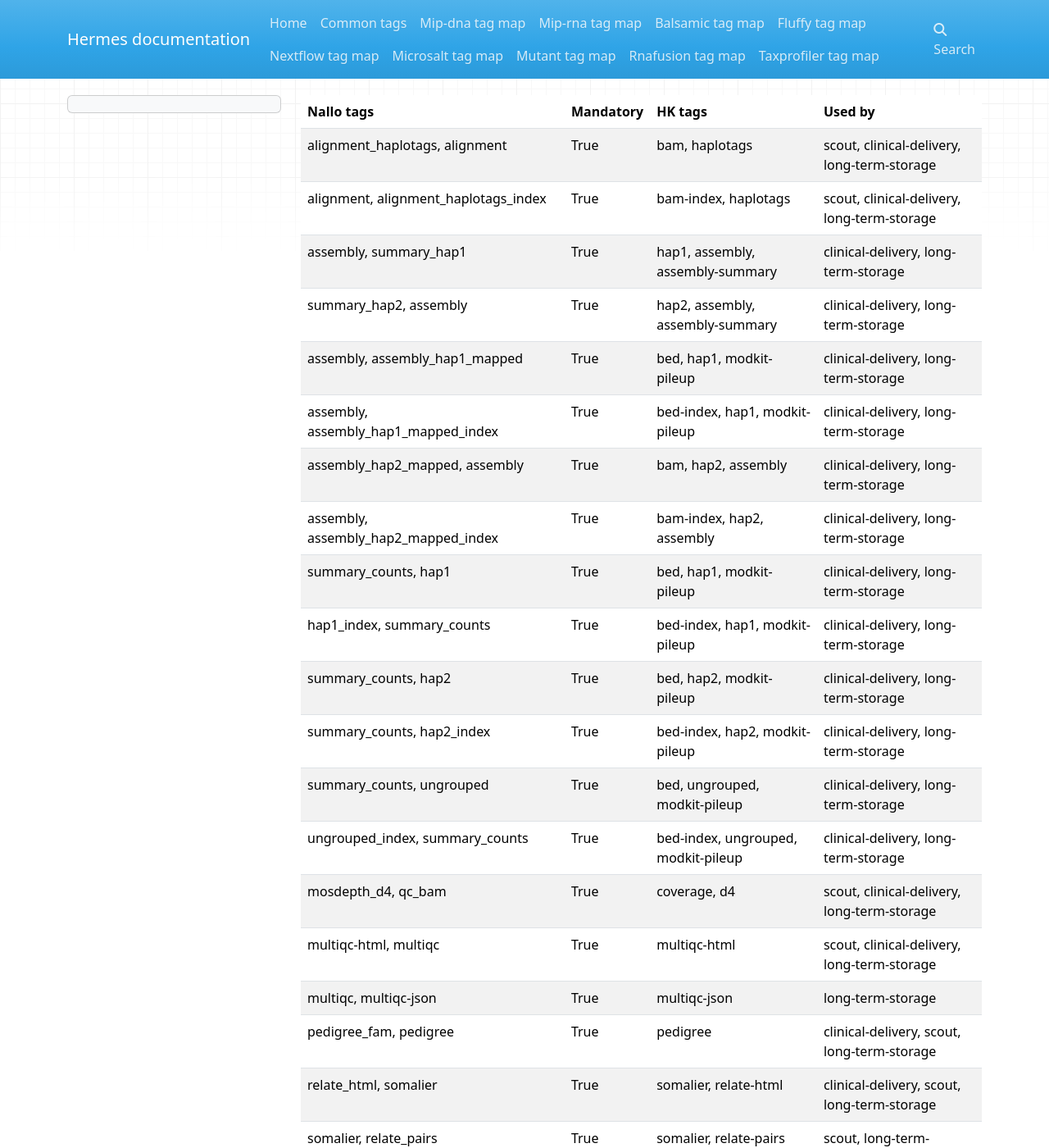
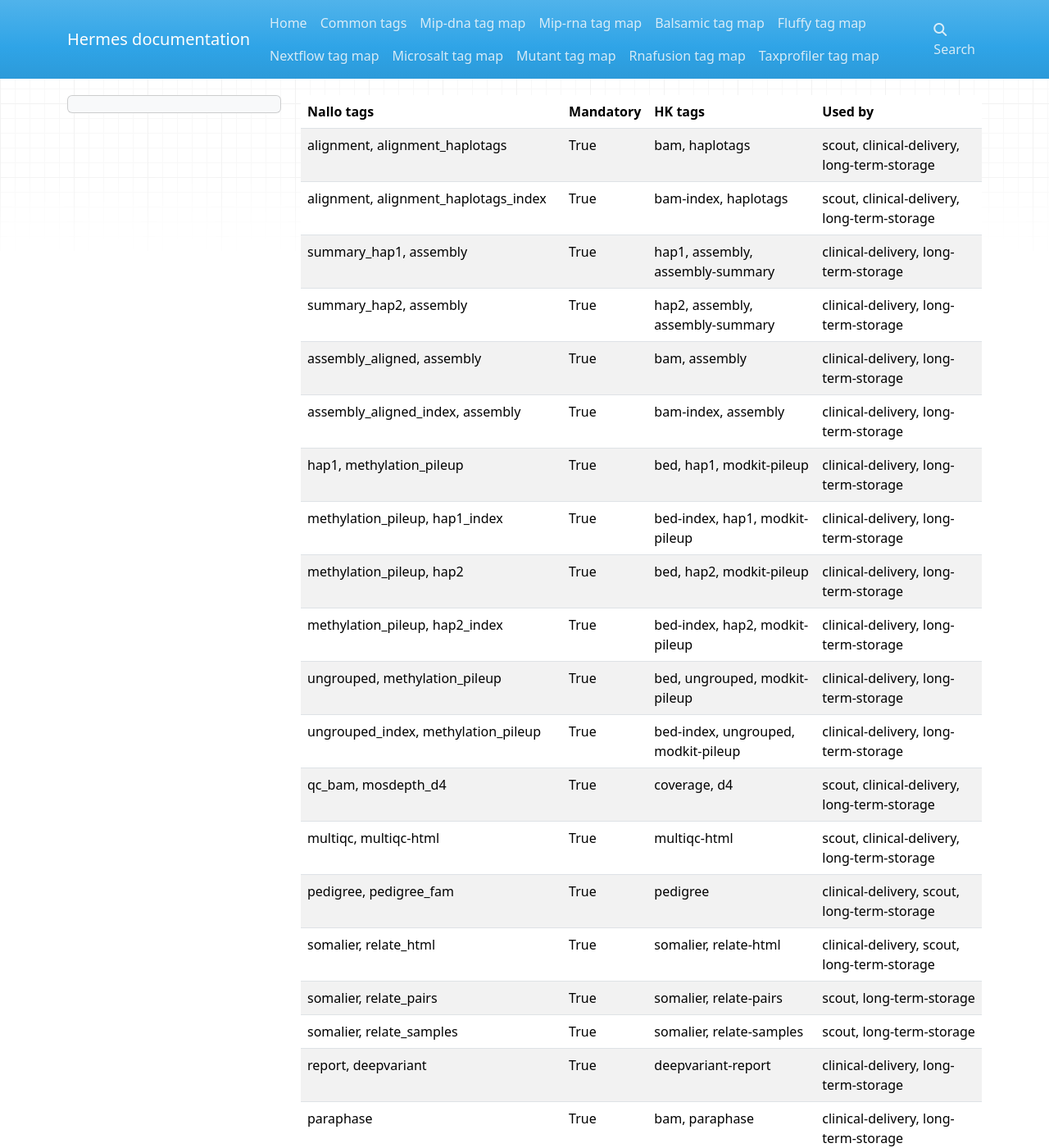
Before and after one commit to Clinical-Genomics/hermes, an MkDocs documentation site: the page built from docs/nallo_map.md, in a window 1280 px wide and 1400 px high. Shown: the whole window at 82% size. Built offline with MkDocs 1.6.1, drawn with Linux system fonts in a browser that asks for light colours; nearby versions of some CDN libraries; some of the changed text lies outside the part shown.

Commit message:
update nallo docs

```diff
--- a/docs/nallo_map.md
+++ b/docs/nallo_map.md
@@ -1,49 +1,47 @@
 | Nallo tags                                          | Mandatory   | HK tags                             | Used by                                     |
 |-----------------------------------------------------|-------------|-------------------------------------|---------------------------------------------|
-| alignment_haplotags, alignment                      | True        | bam, haplotags                      | scout, clinical-delivery, long-term-storage |
+| alignment, alignment_haplotags                      | True        | bam, haplotags                      | scout, clinical-delivery, long-term-storage |
 | alignment, alignment_haplotags_index                | True        | bam-index, haplotags                | scout, clinical-delivery, long-term-storage |
-| assembly, summary_hap1                              | True        | hap1, assembly, assembly-summary    | clinical-delivery, long-term-storage        |
+| summary_hap1, assembly                              | True        | hap1, assembly, assembly-summary    | clinical-delivery, long-term-storage        |
 | summary_hap2, assembly                              | True        | hap2, assembly, assembly-summary    | clinical-delivery, long-term-storage        |
-| assembly, assembly_hap1_mapped                      | True        | bed, hap1, modkit-pileup            | clinical-delivery, long-term-storage        |
-| assembly, assembly_hap1_mapped_index                | True        | bed-index, hap1, modkit-pileup      | clinical-delivery, long-term-storage        |
-| assembly_hap2_mapped, assembly                      | True        | bam, hap2, assembly                 | clinical-delivery, long-term-storage        |
-| assembly, assembly_hap2_mapped_index                | True        | bam-index, hap2, assembly           | clinical-delivery, long-term-storage        |
-| summary_counts, hap1                                | True        | bed, hap1, modkit-pileup            | clinical-delivery, long-term-storage        |
-| hap1_index, summary_counts                          | True        | bed-index, hap1, modkit-pileup      | clinical-delivery, long-term-storage        |
-| summary_counts, hap2                                | True        | bed, hap2, modkit-pileup            | clinical-delivery, long-term-storage        |
-| summary_counts, hap2_index                          | True        | bed-index, hap2, modkit-pileup      | clinical-delivery, long-term-storage        |
-| summary_counts, ungrouped                           | True        | bed, ungrouped, modkit-pileup       | clinical-delivery, long-term-storage        |
-| ungrouped_index, summary_counts                     | True        | bed-index, ungrouped, modkit-pileup | clinical-delivery, long-term-storage        |
-| mosdepth_d4, qc_bam                                 | True        | coverage, d4                        | scout, clinical-delivery, long-term-storage |
-| multiqc-html, multiqc                               | True        | multiqc-html                        | scout, clinical-delivery, long-term-storage |
-| multiqc, multiqc-json                               | True        | multiqc-json                        | long-term-storage                           |
-| pedigree_fam, pedigree                              | True        | pedigree                            | clinical-delivery, scout, long-term-storage |
-| relate_html, somalier                               | True        | somalier, relate-html               | clinical-delivery, scout, long-term-storage |
+| assembly_aligned, assembly                          | True        | bam, assembly                       | clinical-delivery, long-term-storage        |
+| assembly_aligned_index, assembly                    | True        | bam-index, assembly                 | clinical-delivery, long-term-storage        |
+| hap1, methylation_pileup                            | True        | bed, hap1, modkit-pileup            | clinical-delivery, long-term-storage        |
+| methylation_pileup, hap1_index                      | True        | bed-index, hap1, modkit-pileup      | clinical-delivery, long-term-storage        |
+| methylation_pileup, hap2                            | True        | bed, hap2, modkit-pileup            | clinical-delivery, long-term-storage        |
+| methylation_pileup, hap2_index                      | True        | bed-index, hap2, modkit-pileup      | clinical-delivery, long-term-storage        |
+| ungrouped, methylation_pileup                       | True        | bed, ungrouped, modkit-pileup       | clinical-delivery, long-term-storage        |
+| ungrouped_index, methylation_pileup                 | True        | bed-index, ungrouped, modkit-pileup | clinical-delivery, long-term-storage        |
+| qc_bam, mosdepth_d4                                 | True        | coverage, d4                        | scout, clinical-delivery, long-term-storage |
+| multiqc, multiqc-html                               | True        | multiqc-html                        | scout, clinical-delivery, long-term-storage |
+| pedigree, pedigree_fam                              | True        | pedigree                            | clinical-delivery, scout, long-term-storage |
+| somalier, relate_html                               | True        | somalier, relate-html               | clinical-delivery, scout, long-term-storage |
 | somalier, relate_pairs                              | True        | somalier, relate-pairs              | scout, long-term-storage                    |
 | somalier, relate_samples                            | True        | somalier, relate-samples            | scout, long-term-storage                    |
-| deepvariant, report                                 | True        | deepvariant-report                  | clinical-delivery, long-term-storage        |
+| report, deepvariant                                 | True        | deepvariant-report                  | clinical-delivery, long-term-storage        |
 | paraphase                                           | True        | bam, paraphase                      | clinical-delivery, long-term-storage        |
 | paraphase_index, paraphase                          | True        | bam-index, paraphase                | clinical-delivery, long-term-storage        |
 | json, paraphase                                     | True        | paraphase, json                     | clinical-delivery, long-term-storage        |
-| vcf, paraphase                                      | False       | bam-index, paraphase, vcf           | clinical-delivery, long-term-storage        |
-| vcf_index, paraphase                                | False       | bam-index, paraphase, vcf-index     | clinical-delivery, long-term-storage        |
+| vcf, paraphase                                      | False       | paraphase, vcf                      | clinical-delivery, long-term-storage        |
+| vcf_index, paraphase                                | False       | paraphase, vcf-index                | clinical-delivery, long-term-storage        |
 | sorted_repeats, vcf_str                             | True        | repeats, sorted, vcf                | long-term-storage                           |
-| sorted_repeats, vcf_str_index                       | True        | repeats, sorted, vcf-index          | long-term-storage                           |
+| vcf_str_index, sorted_repeats                       | True        | repeats, sorted, vcf-index          | long-term-storage                           |
 | bam, spanning_repeats                               | True        | repeats, spanning, bam              | long-term-storage                           |
-| bam_index, spanning_repeats                         | True        | repeats, spanning, bam-index        | long-term-storage                           |
-| repeats_annotated, vcf_str                          | True        | vcf-str                             | scout, clinical-delivery, long-term-storage |
-| repeats_annotated, vcf_str_index                    | True        | vcf-str-index                       | scout, clinical-delivery, long-term-storage |
-| vcf_snv_research, snv_annotated                     | True        | vcf-snv-research                    | scout, clinical-delivery, long-term-storage |
-| vcf_snv_research_index, snv_annotated               | True        | vcf-snv-research-index              | scout, clinical-delivery, long-term-storage |
+| spanning_repeats, bam_index                         | True        | repeats, spanning, bam-index        | long-term-storage                           |
+| vcf_str, repeats_annotated                          | True        | vcf-str                             | scout, clinical-delivery, long-term-storage |
+| vcf_str_index, repeats_annotated                    | True        | vcf-str-index                       | scout, clinical-delivery, long-term-storage |
+| snv_annotated, vcf_snv_research                     | True        | vcf-snv-research                    | scout, clinical-delivery, long-term-storage |
+| snv_annotated, vcf_snv_research_index               | True        | vcf-snv-research-index              | scout, clinical-delivery, long-term-storage |
 | snv_annotated_filtered, vcf_snv_clinical            | True        | vcf-snv-clinical                    | scout, clinical-delivery, long-term-storage |
 | snv_annotated_filtered, vcf_snv_clinical_index      | True        | vcf-snv-clinical-index              | scout, clinical-delivery, long-term-storage |
-| vcf_sv_research, sv_annotated_ranked                | True        | vcf-sv-research                     | scout, clinical-delivery, long-term-storage |
+| sv_annotated_ranked, vcf_sv_research                | True        | vcf-sv-research                     | scout, clinical-delivery, long-term-storage |
 | sv_annotated_ranked, vcf_sv_research_index          | True        | vcf-sv-research-index               | scout, clinical-delivery, long-term-storage |
-| vcf_sv_clinical, sv_annotated_ranked_filtered       | True        | vcf-sv-clinical                     | scout, clinical-delivery, long-term-storage |
+| sv_annotated_ranked_filtered, vcf_sv_clinical       | True        | vcf-sv-clinical                     | scout, clinical-delivery, long-term-storage |
 | vcf_sv_clinical_index, sv_annotated_ranked_filtered | True        | vcf-sv-clinical-index               | scout, clinical-delivery, long-term-storage |
-| copy_number, bedgraph                               | True        | cnv, bedgraph                       | clinical-delivery, long-term-storage        |
-| bigwig, depth_track                                 | True        | hificnv, bigwig                     | clinical-delivery, long-term-storage        |
+| bedgraph, copy_number                               | True        | cnv, bedgraph                       | clinical-delivery, long-term-storage        |
+| depth_track, bigwig                                 | True        | hificnv, bigwig                     | clinical-delivery, long-term-storage        |
 | bigwig, maf_depth_track                             | True        | hificnv, bigwig, maf                | clinical-delivery, long-term-storage        |
+| multiqc, multiqc-json                               | True        | multiqc-json                        | long-term-storage                           |
 | nextflow-params                                     | True        | nextflow-params                     | cg, long-term-storage                       |
 | nextflow-config                                     | True        | nextflow-config                     | cg, long-term-storage                       |
 | samplesheet                                         | True        | nextflow-samplesheet                | cg, long-term-storage                       |
```
